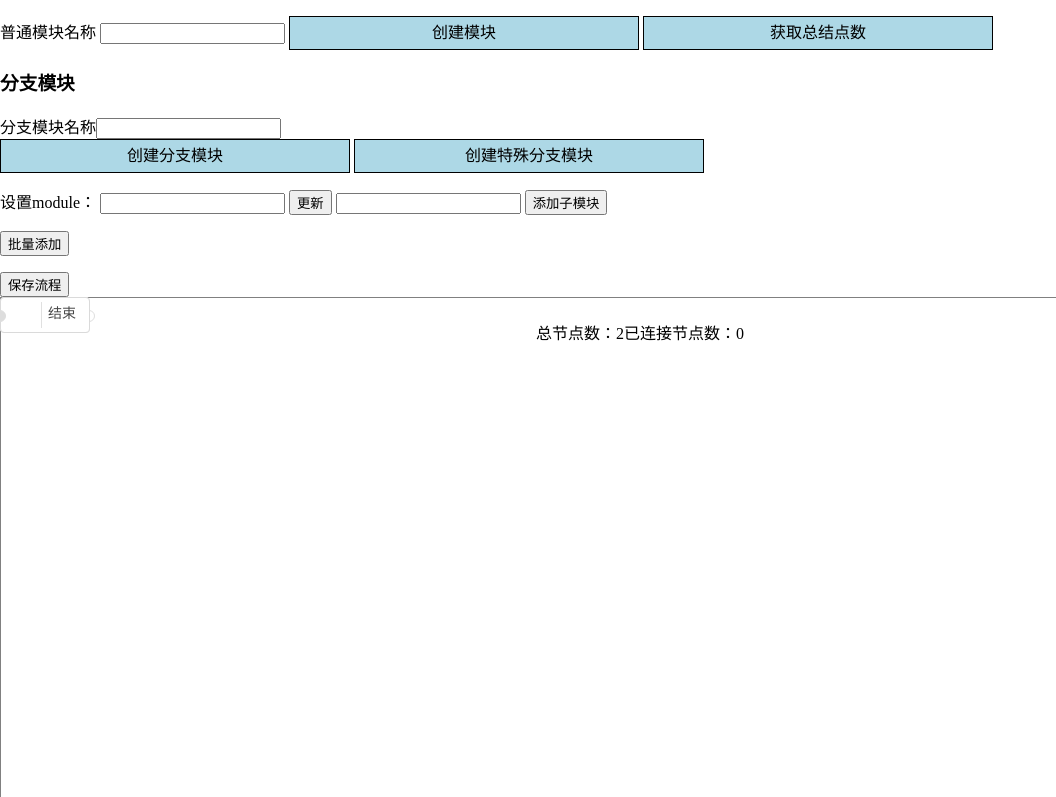
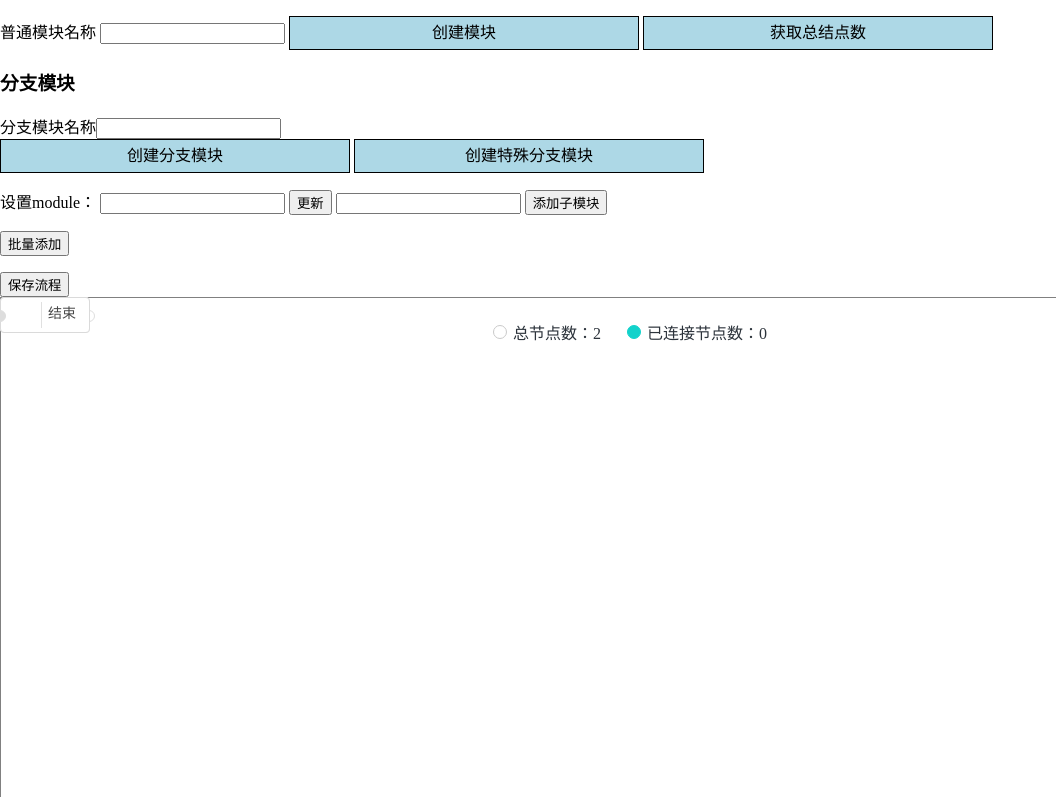
Before and after one commit to forjuan/flowChart, a plain HTML site: page index.html in a window 1280 px wide. Shown: the part 110-907 px from the top of the page, without its empty margins (0-1056 px from the left). Drawn offline with nearby package versions, Linux system fonts and the light colour scheme; some icons are missing; a small style sheet from the web is missing.

Commit message:
节点和拖拽

```diff
--- a/css/index.css
+++ b/css/index.css
@@ -204,9 +204,44 @@ i[class*=icon-] {
     position: fixed;
     left: 50%;
     top: 430px;
+    z-index: 10;
     transform: translateX(-50%);
     pointer-events: none;
-    z-index: 10;
+    color: #2c333b;
+    -webkit-touch-callout: none;
+    -webkit-user-select: none;
+    -khtml-user-select: none;
+    -moz-user-select: none;
+    -ms-user-select: none;
+    user-select: none;
+}
+.all-nodes,
+.connected-nodes {
+    display: inline-block;
+    position: relative;
+}
+.connected-nodes {
+    margin-left: 46px;
+}
+.connected-nodes::before,
+.all-nodes::before {
+    position: absolute;
+    content: "";
+    width: 12px;
+    height: 12px;
+    top: 50%;
+    left: -20px;
+    transform: translateY(-50%);
+    border: 1px solid #c9c9c9;
+    border-radius: 100%;
+}
+
+.all-nodes::before {
+    background-color: #fff;
+}
+.connected-nodes::before {
+    border-color: #12d2cb;
+    background-color: #12d2cb;
 }
 
 
--- a/index.html
+++ b/index.html
@@ -42,7 +42,7 @@
 
     <button id="save">保存流程</button>
     <div class="father">
-      <div class="nodes">总节点数：<span id="allNodes"></span>已连接节点数：<span id="connectedNodes"></span></div>
+      <div class="nodes"><span class="all-nodes">总节点数：<span id="allNodes"></span></span><span class="connected-nodes">已连接节点数：<span id="connectedNodes"></span></span></div>
       <div id="bgcontainer"style="position:relative; width: 1800px;height: 1800px">
         <canvas id='canvas'width="3000" height="1800"></canvas>
       </div>
--- a/js/module.js
+++ b/js/module.js
@@ -184,8 +184,13 @@ BaseModule.prototype.createdragableRect = function() {
             dir = linefirst[0],
             otherdir = dir == 'start' ? 'end': 'start',
             nowId = linefirst[1];
-
-
+         // 如果鼠标在可视区外指定距离，模块不被拖动, 如果能滚动则自动滚动画布
+        if (!self.flowchart.inScrollParent({x: event.pageX, y: event.pageY}, 40)) {
+            self.moveScroll(event);
+            return;
+        } else {
+            self.stopScroll()
+        }
         var scrollDistance = self.flowchart.scrollDistance();
         var x = event.pageX - self.flowchart.originX + scrollDistance.scrollLeft, y = event.pageY - self.flowchart.originY + scrollDistance.scrollTop;
 
@@ -209,6 +214,7 @@ BaseModule.prototype.createdragableRect = function() {
         event = event.originalEvent;
         self.isLinging = false;
         event.preventDefault();
+        self.stopScroll()
         // 没有两个端点的连线
         if (!self.flowchart.lines.find(function (line){ return !line.isEnd})) return;
         var myline = self.flowchart.lines.find(function(line) {
@@ -230,6 +236,7 @@ BaseModule.prototype.createdragableRect = function() {
     $('body').bind('drop.BaseModuleNode', '.dragableRect', function(event) {
         event = event.originalEvent;
         event.preventDefault();
+        self.stopScroll()
         // 找到设置的id  找到line
         var linefirstPoint = event.dataTransfer.getData('dragStartModuleId');
         if (!linefirstPoint) return;
@@ -381,10 +388,21 @@ BaseModule.prototype.moveStart = function(event, position) {
     this.div.addClass('isMoving');
 }
 BaseModule.prototype.moveEnd = function(event) {
-    // this.div.find('.module-delete').show();
-    // this.div.removeClass('isMoving');
     if(!this.isDrag) return;
+    this.div.removeClass('isMoving');
+    var scrollDistance = this.flowchart.scrollDistance(),
+        self = this;
+        this.height = $('#' + this.feId).height();
+    var mousePoint = { x: event.pageX - this.originX + scrollDistance.scrollLeft, y: event.pageY - this.originY + scrollDistance.scrollTop}
+    // 如果鼠标停留在元素上，则显示删除图标
+    if(this.x < mousePoint.x && mousePoint.x < this.x + this.width &&
+       this.y < mousePoint.y && mousePoint.y < this.y + this.height) {
+        this.div.find('.module-delete').show();
+    }
+    // 重新计算连线
     this.isDrag = false;
+
+    // 如果是点击 则是设置
     if (event.pageX == this.startmouseX && event.pageY == this.startmouseY && this.hasSetting) {
         var e = $.Event('modulesetting', { module: Object.assign(this)})
         this.flowchart.canvas.triggerHandler(e)
@@ -394,7 +412,7 @@ BaseModule.prototype.moveEnd = function(event) {
 BaseModule.prototype.moveDrag = function(event) {
     if ($(event.target).is(this.$setting) || $(event.target).hasClass('dragableRect')) return;
     if(!this.isDrag) return;
-    // this.div.find('.module-delete').hide();
+    this.div.find('.module-delete').hide();
 
     // 如果鼠标在可视区外指定距离，模块不被拖动, 如果能滚动则自动滚动画布
     if (!this.flowchart.inScrollParent({x: event.pageX, y: event.pageY}, 20)) {
@@ -418,9 +436,9 @@ BaseModule.prototype.moveDrag = function(event) {
 
     if (this.y < 0) this.y = 0;
     if (this.y > 0 + this.flowchart.height - height) this.y = this.flowchart.height - height;
+    this.dragDom();
     this.flowchart.lines.forEach(function(line) { line.lineCoordinate(scrollDistance, self.rectWidth)})
     this.flowchart.drawLines();
-    this.dragDom();
 }
 BaseModule.prototype.contains = function(ancestorId, descendant) {
     var ancestor = document.getElementById(ancestorId);
```
Also changed, not shown: js/flowchart.js (+1 -6 lines).
